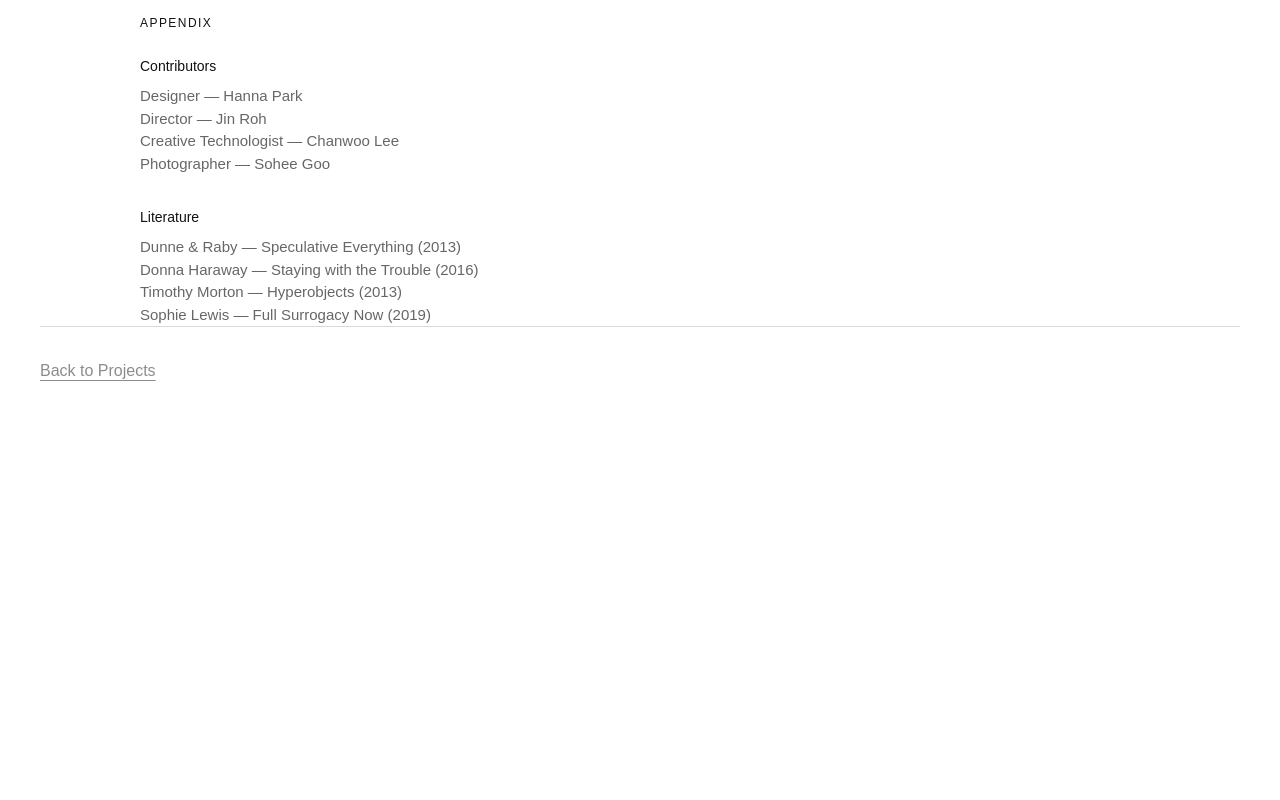
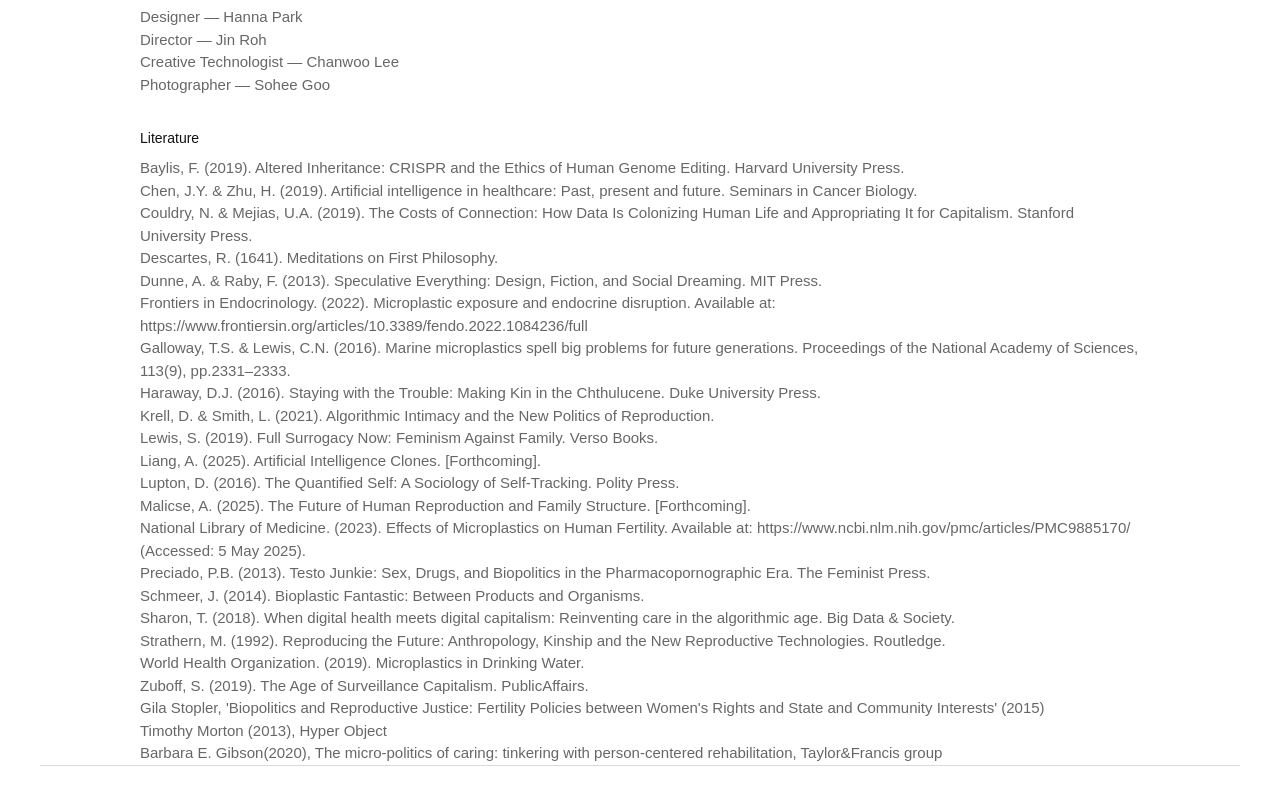
Before and after one commit to hannapoky-arch/parkhanna_portfolio, a Next.js app: page /projects/cupidastic in a window 1280 px wide. Shown: the part 10199-10999 px from the top of the page. Before the commit the page ends 10614 px from the top, so only its background shows below. Built offline with nearby package versions, Linux system fonts and the light colour scheme.

Commit message:
fix project undefined error

```diff
--- a/app/data/projects.ts
+++ b/app/data/projects.ts
@@ -87,14 +87,12 @@ Through narrative prototyping, the film explores how emotional privacy, bodily a
 # Outcome as a preferable future design
 
 Cupidastic emerged from a simple contradiction.
-
 People may trust AI systems to identify statistically ideal partners, while simultaneously desiring someone they cannot fully explain.
 
 The project operates within the space between optimisation and attraction.
 
 By allowing users to generate unreadable emotional signals, Cupidastic introduces what I describe as a positive prediction error: a moment in which human behaviour exceeds computational expectation.
-
-Even in futures shaped by environmental toxicity, hormonal disruption, and algorithmic governance, human relationships may retain one final form of resistance — the ability to remain unpredictable to one another.
+Even in futures shaped by environmental toxicity, hormonal disruption, and algorithmic governance, human relationships may retain one final form of resistance, the ability to remain unpredictable to one another.
 
 Unlike AI systems, humans cannot entirely conceal either love or a sneeze. This remains both a curse and a gift.
 [image-9]
@@ -108,10 +106,30 @@ Unlike AI systems, humans cannot entirely conceal either love or a sneeze. This
   ],
 
   literature: [
-    "Dunne & Raby — Speculative Everything (2013)",
-    "Donna Haraway — Staying with the Trouble (2016)",
-    "Timothy Morton — Hyperobjects (2013)",
-    "Sophie Lewis — Full Surrogacy Now (2019)"
+    "Baylis, F. (2019). Altered Inheritance: CRISPR and the Ethics of Human Genome Editing. Harvard University Press.",
+    "Chen, J.Y. & Zhu, H. (2019). Artificial intelligence in healthcare: Past, present and future. Seminars in Cancer Biology.",
+    "Couldry, N. & Mejias, U.A. (2019). The Costs of Connection: How Data Is Colonizing Human Life and Appropriating It for Capitalism. Stanford University Press.",
+    "Descartes, R. (1641). Meditations on First Philosophy.",
+    "Dunne, A. & Raby, F. (2013). Speculative Everything: Design, Fiction, and Social Dreaming. MIT Press.",
+    "Frontiers in Endocrinology. (2022). Microplastic exposure and endocrine disruption. Available at: https://www.frontiersin.org/articles/10.3389/fendo.2022.1084236/full",
+    "Galloway, T.S. & Lewis, C.N. (2016). Marine microplastics spell big problems for future generations. Proceedings of the National Academy of Sciences, 113(9), pp.2331–2333.",
+    "Haraway, D.J. (2016). Staying with the Trouble: Making Kin in the Chthulucene. Duke University Press.",
+    "Krell, D. & Smith, L. (2021). Algorithmic Intimacy and the New Politics of Reproduction.",
+    "Lewis, S. (2019). Full Surrogacy Now: Feminism Against Family. Verso Books.",
+    "Liang, A. (2025). Artificial Intelligence Clones. [Forthcoming].",
+    "Lupton, D. (2016). The Quantified Self: A Sociology of Self-Tracking. Polity Press.",
+    "Malicse, A. (2025). The Future of Human Reproduction and Family Structure. [Forthcoming].",
+    "National Library of Medicine. (2023). Effects of Microplastics on Human Fertility. Available at: https://www.ncbi.nlm.nih.gov/pmc/articles/PMC9885170/ (Accessed: 5 May 2025).",
+    "Preciado, P.B. (2013). Testo Junkie: Sex, Drugs, and Biopolitics in the Pharmacopornographic Era. The Feminist Press.",
+    "Schmeer, J. (2014). Bioplastic Fantastic: Between Products and Organisms.",
+    "Sharon, T. (2018). When digital health meets digital capitalism: Reinventing care in the algorithmic age. Big Data & Society.",
+    "Strathern, M. (1992). Reproducing the Future: Anthropology, Kinship and the New Reproductive Technologies. Routledge.",
+    "World Health Organization. (2019). Microplastics in Drinking Water.",
+    "Zuboff, S. (2019). The Age of Surveillance Capitalism. PublicAffairs.",
+    "Gila Stopler, 'Biopolitics and Reproductive Justice: Fertility Policies between Women's Rights and State and Community Interests' (2015)",
+    "Timothy Morton (2013), Hyper Object",
+    "Barbara E. Gibson(2020), The micro-politics of caring: tinkering with person-centered rehabilitation, Taylor&Francis group"
+
   ],
 
    heroMedia: {
@@ -152,19 +170,61 @@ thumbnailImages: [
     title: "Memento Mori",
     description: "AI Camera / Privacy Object",
     type: "Objects",
-    year: "2025",
+    year: "2024",
     summary:
-      "A speculative privacy object exploring how people might resist AI-mediated image capture.",
-    content:
-    '# introduction'
+      "A future where memory, legacy, and death become forms of social capital.",
+    content: `
+# Introduction
 
-    ,
+Memento Mori explores how contemporary society may transform death into a measurable social achievement.
+While modern culture increasingly promotes ideas of well-being, productivity, and self-optimization, conversations surrounding death remain largely avoided.
+Yet throughout history, individuals have continuously sought ways to shape how they are remembered after death.
 
+The project asks a speculative question: if living well becomes a social obligation, could dying well become one as well?
+Rather than treating death as a purely personal event, Memento Mori examines how future societies might quantify, archive, and evaluate an individual's final legacy through systems of recognition, inheritance, and social value.
+
+[pair-1-2]
+
+# Research
+
+The project was developed through approximately six months of research, interviews, and participatory workshops exploring attitudes towards mortality and end-of-life preparation.
+
+The findings suggested that well-dying is not primarily concerned with the moment of death itself, but with the unresolved concerns accumulated throughout life. Participants frequently associated a meaningful death with the ability to reflect upon, organise, and communicate personal values before passing away.
+
+The research also revealed that active engagement with well-dying practices tends to emerge later in life, particularly among individuals over the age of forty-five. Rather than preparing for death through financial assets alone, participants expressed a desire to leave behind forms of emotional, ethical, and personal inheritance.
+[pair-3-4]
+
+# System Proposal
+
+Memento Mori proposes a speculative service ecosystem composed of two interconnected artefacts: MEMENTO and MORI.
+
+MEMENTO functions as a personal device through which users record and evaluate their final statements. Rather than measuring financial wealth, the system assigns value to reflections, concerns, and personal legacies that might otherwise disappear after death.
+
+Through daily interactions, users gradually construct a unique Well-Dying Identity represented by an individual identification code. This code serves as proof of one’s accumulated end-of-life intentions and becomes a transferable form of symbolic inheritance.
+
+Following a user’s death, MORI enables descendants and loved ones to access these archived memories. Through a tagging system linked to the inherited identification code, future generations can revisit, preserve, and reinterpret the values left behind.
+
+The project therefore imagines a future in which personal legacy becomes a form of social capital, transforming remembrance into a measurable and inheritable asset.[pair-5-6]
+
+
+# Outcome as a Preferable Future Design
+
+Memento Mori does not advocate for a future in which death is reduced to a score, a ranking, or a measurable achievement.
+Instead, the project uses speculation to expose a growing cultural tendency: the desire to optimise every aspect of human life. As productivity, self-improvement, and personal branding increasingly shape contemporary society, it becomes possible to imagine a future in which even death is expected to demonstrate value. Within this scenario, Memento Mori asks a simple question.
+
+If our final legacy could be measured, what would we choose to leave behind?
+
+By transforming memories, concerns, and personal reflections into symbolic assets, the project reveals both the appeal and the discomfort of quantifying human existence. The resulting system is intentionally ambiguous. It simultaneously offers recognition while questioning whether recognition should be necessary at all.
+Rather than proposing a solution, Memento Mori invites reflection on mortality as a shared human condition. In a culture obsessed with proving worth, perhaps the most meaningful legacy is not what can be measured, but what remains impossible to quantify.
+
+`,
   contributors: [
     "Designer — Hanna Park",
-    "Director — Jin Roh",
-    "Creative Technologist — Chanwoo Lee",
-    "Photographer — Sohee Goo"
+    "Director — Suin Gok",
+    "Photographer — Minje Kang",
+    "Actress — Dahyun Woo",
+    "Light Assistant - Jihonn Yoo",
+    "Set Assistant - Sungho Yoon"
   ],
 
   literature: [
--- a/app/projects/[slug]/page.tsx
+++ b/app/projects/[slug]/page.tsx
@@ -12,7 +12,7 @@ export default async function ProjectDetailPage({
   const project = projects.find(
     (item) => item.slug === slug);
 
-    console.log(project.heroMedia);
+    console.log(project?.heroMedia);
     console.log("slug:", slug);
     console.log("projects:", projects);
 
@@ -124,7 +124,7 @@ export default async function ProjectDetailPage({
           key={index}
           className="grid md:grid-cols-2 gap-2 my-24"
         >
-          <div className="h-[430px] overflow-hidden">
+          <div className="h-[425px] overflow-hidden">
             <img
               src={project.images[first - 1]}
               alt={project.title}
@@ -132,7 +132,7 @@ export default async function ProjectDetailPage({
             />
           </div>
 
-          <div className="h-[430px] overflow-hidden">
+          <div className="h-[425px] overflow-hidden">
             <img
               src={project.images[second - 1]}
               alt={project.title}
```
